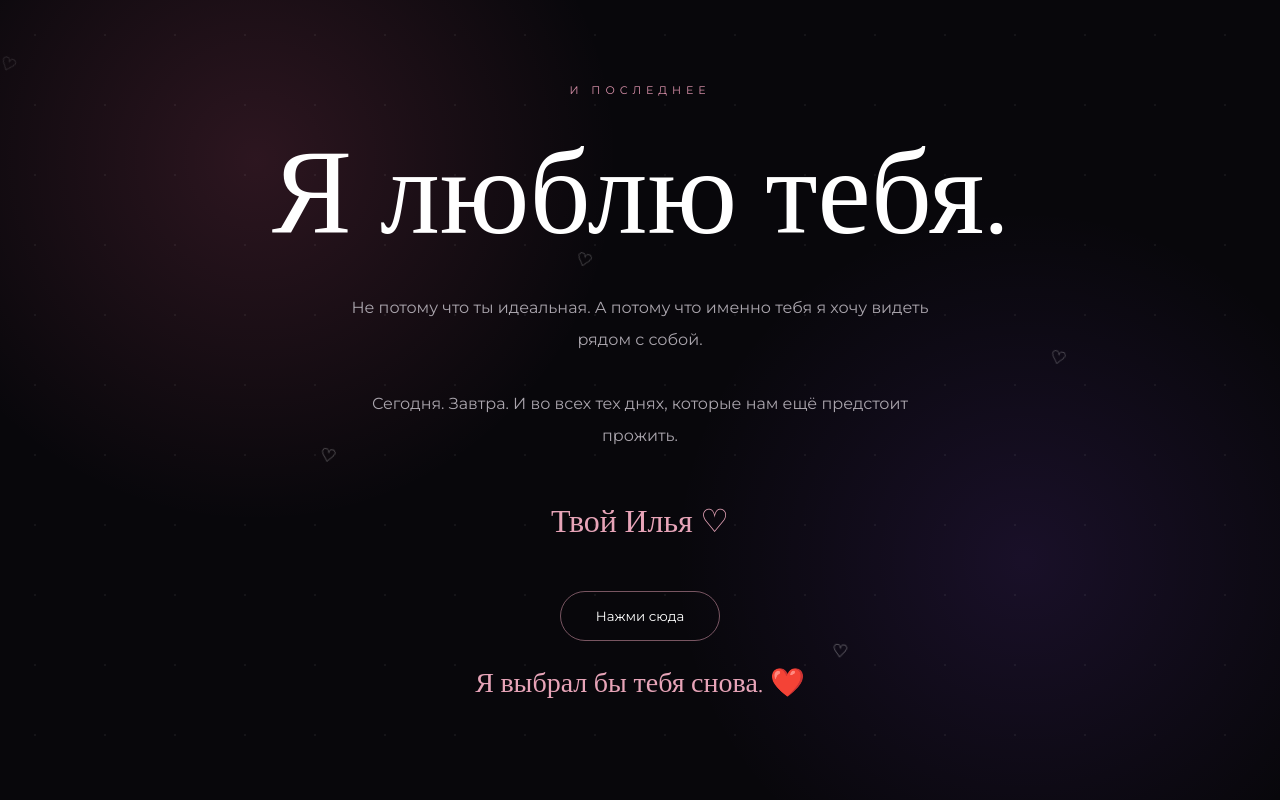
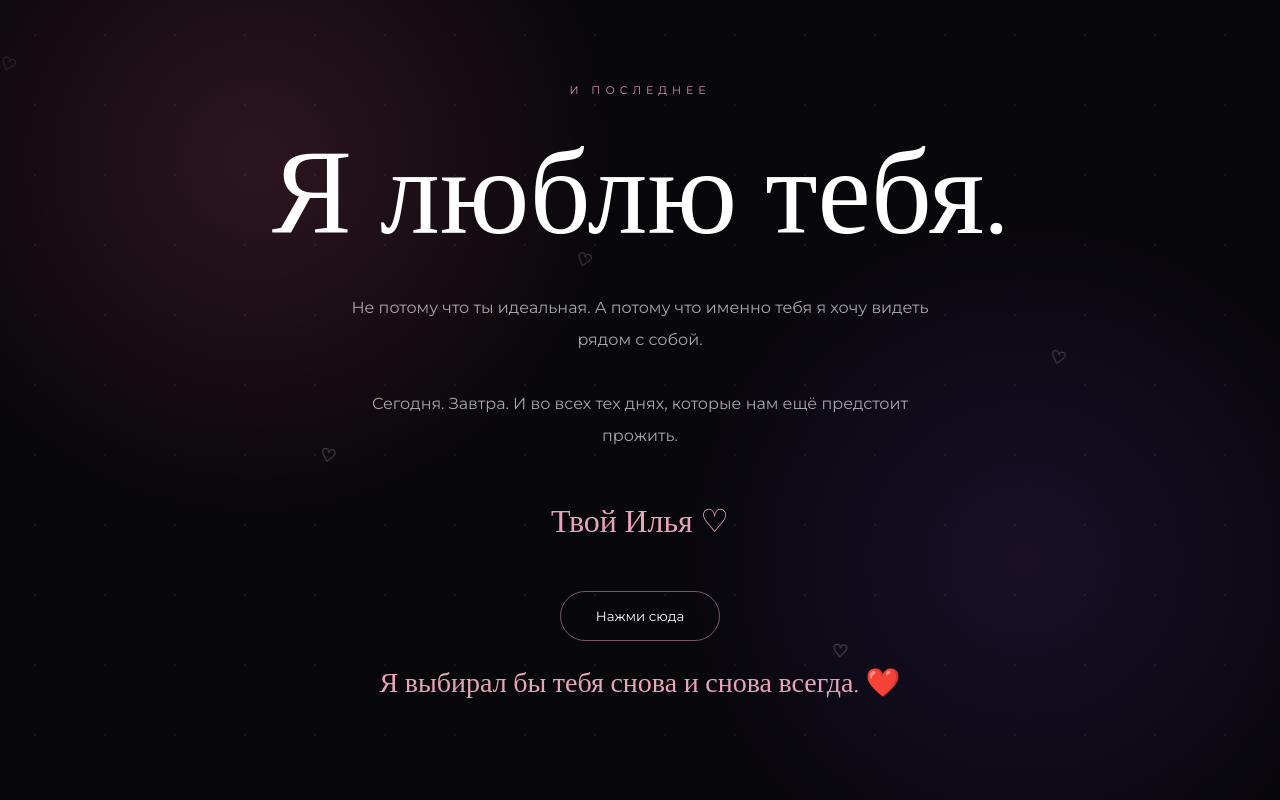
Before and after one commit to adiktomi20-beep/mirra-love, a plain HTML site: page index.html in a window 1280 px wide. Both pictures are taken after a click on the button "Нажми сюда". Shown: the part 4017-4817 px from the top of the page. Drawn offline with nearby package versions, Linux system fonts and the light colour scheme.

Commit message:
Update index.html

```diff
--- a/index.html
+++ b/index.html
@@ -575,7 +575,7 @@ section {
                 font-family:'Cormorant Garamond';
                 font-size:28px;
              ">
-            Я выбрал бы тебя снова. ❤️
+            Я выбирал бы тебя снова и снова всегда. ❤️
         </div>
 
     </div>
```
